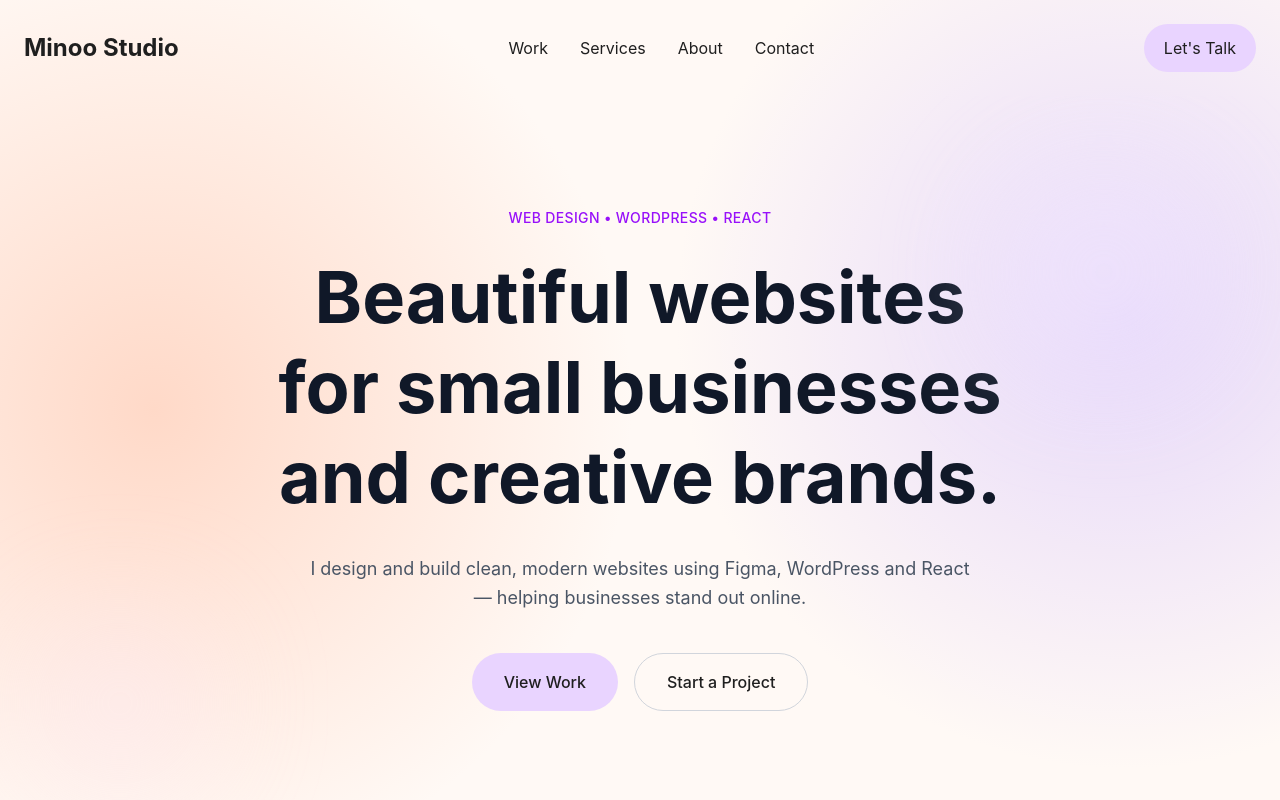
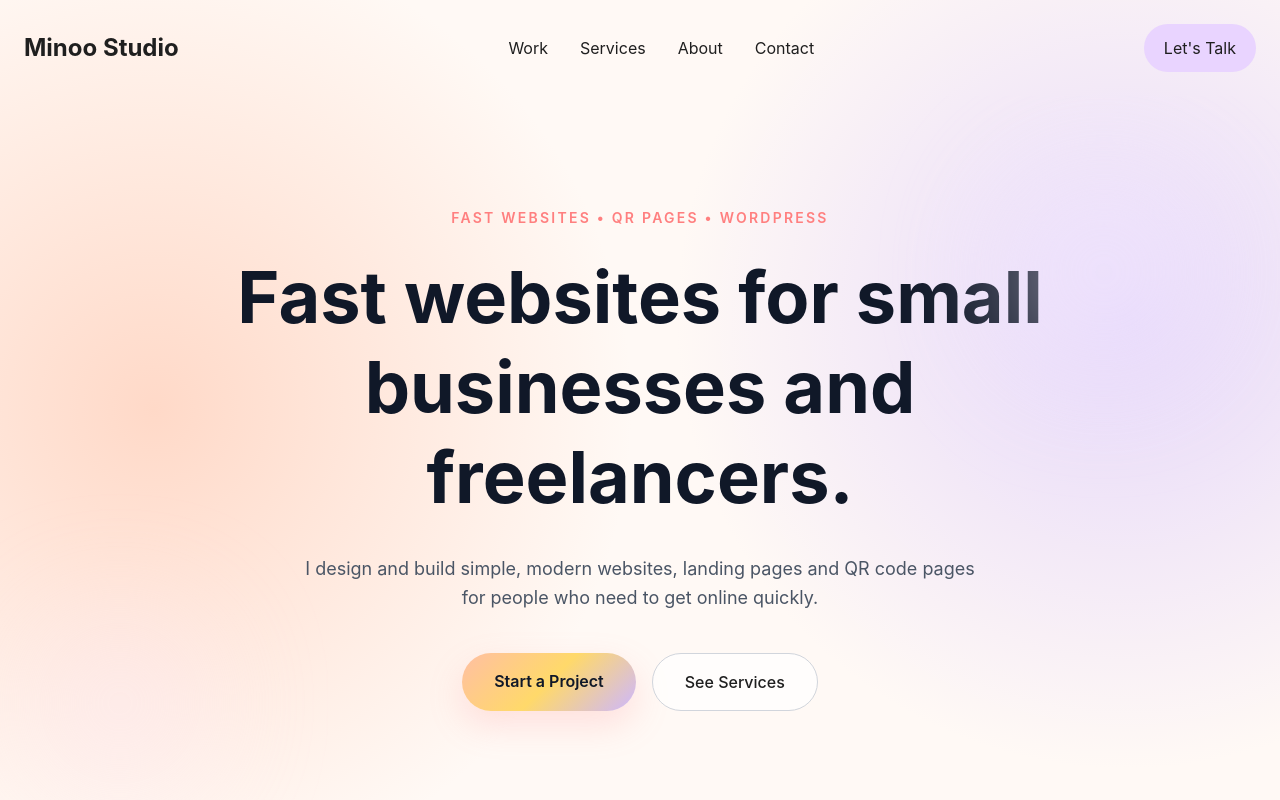
Before and after one commit to Minoo-YH/minoo-studio, a React (Vite) app: page / in a window 1280 px wide. Shown: the top 800 px of the page. Built offline with nearby package versions, Linux system fonts and the light colour scheme.

Commit message:
feat: update hero for freelance services

```diff
--- a/src/components/Hero.jsx
+++ b/src/components/Hero.jsx
@@ -1,34 +1,37 @@
 const Hero = () => {
   return (
     <section className="relative overflow-hidden">
-      {/* Decorative Shapes */}
       <div className="absolute top-20 right-20 h-48 w-48 rounded-full bg-purple-100 blur-3xl opacity-60"></div>
-
       <div className="absolute bottom-10 left-10 h-40 w-40 rounded-full bg-pink-100 blur-3xl opacity-50"></div>
 
-      {/* Hero Content */}
       <div className="max-w-6xl mx-auto px-6 py-28 text-center">
-        <p className="mb-6 text-sm font-medium tracking-wide text-purple-600">
-          WEB DESIGN • WORDPRESS • REACT
+        <p className="section-label mb-6 text-sm font-semibold">
+          FAST WEBSITES • QR PAGES • WORDPRESS
         </p>
 
-        <h1 className="max-w-3xl mx-auto text-5xl md:text-7xl font-bold leading-tight text-gray-900">
-          Beautiful websites for small businesses and creative brands.
+        <h1 className="max-w-4xl mx-auto text-5xl md:text-7xl font-bold leading-tight text-gray-900">
+          Fast websites for small businesses and freelancers.
         </h1>
 
         <p className="max-w-2xl mx-auto mt-8 text-lg leading-relaxed text-gray-600">
-          I design and build clean, modern websites using Figma, WordPress and
-          React — helping businesses stand out online.
+          I design and build simple, modern websites, landing pages and QR code
+          pages for people who need to get online quickly.
         </p>
 
         <div className="mt-10 flex flex-col sm:flex-row justify-center gap-4">
-          <button className="rounded-full bg-purple-200 px-8 py-4 font-medium transition hover:bg-purple-300">
-            View Work
-          </button>
+          <a
+            href="mailto:minoo.yaghoubi@gmail.com"
+            className="soft-button rounded-full px-8 py-4 font-semibold text-gray-900"
+          >
+            Start a Project
+          </a>
 
-          <button className="rounded-full border border-gray-300 px-8 py-4 font-medium transition hover:bg-white">
-            Start a Project
-          </button>
+          <a
+            href="#services"
+            className="rounded-full border border-gray-300 bg-white/70 px-8 py-4 font-medium"
+          >
+            See Services
+          </a>
         </div>
       </div>
     </section>
```
